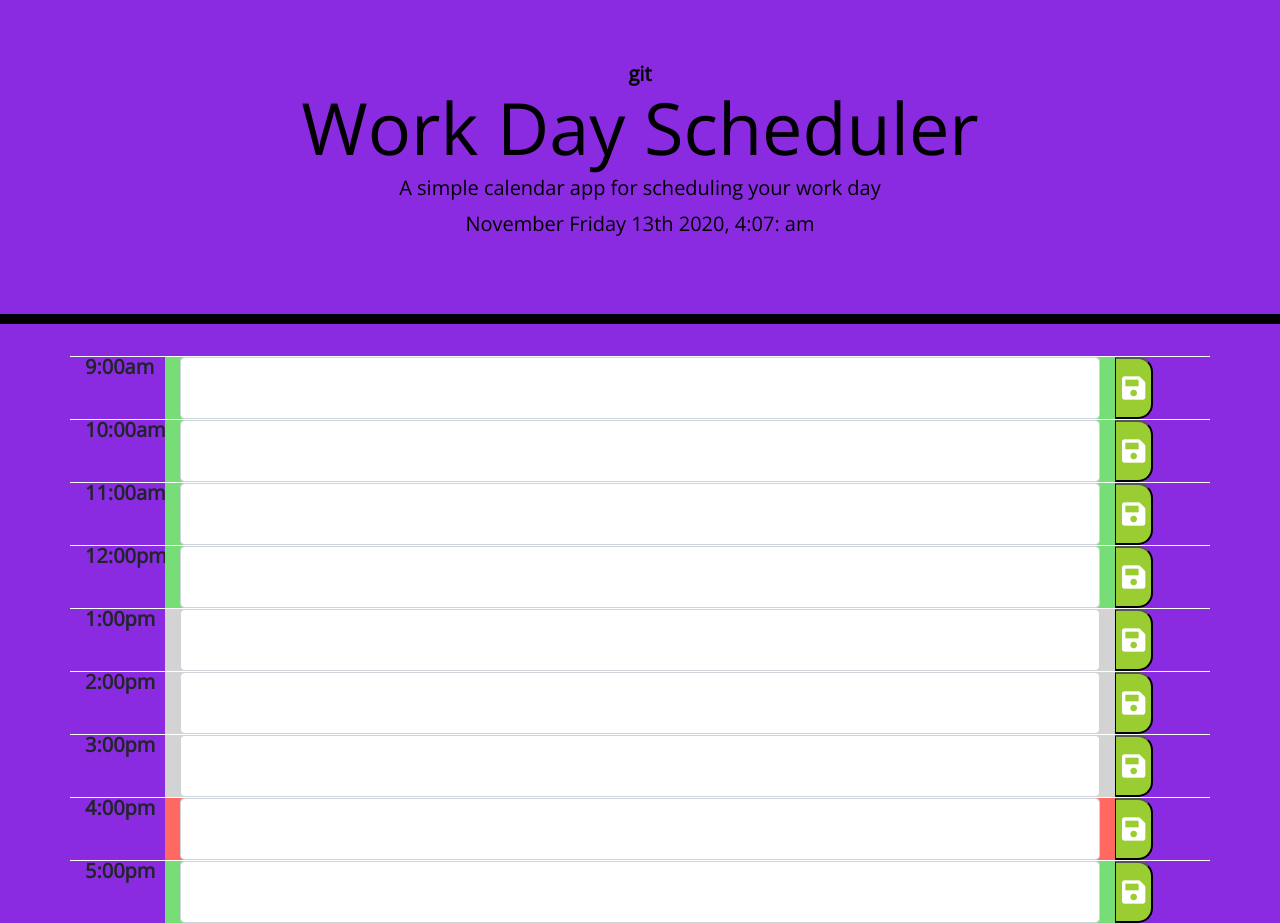
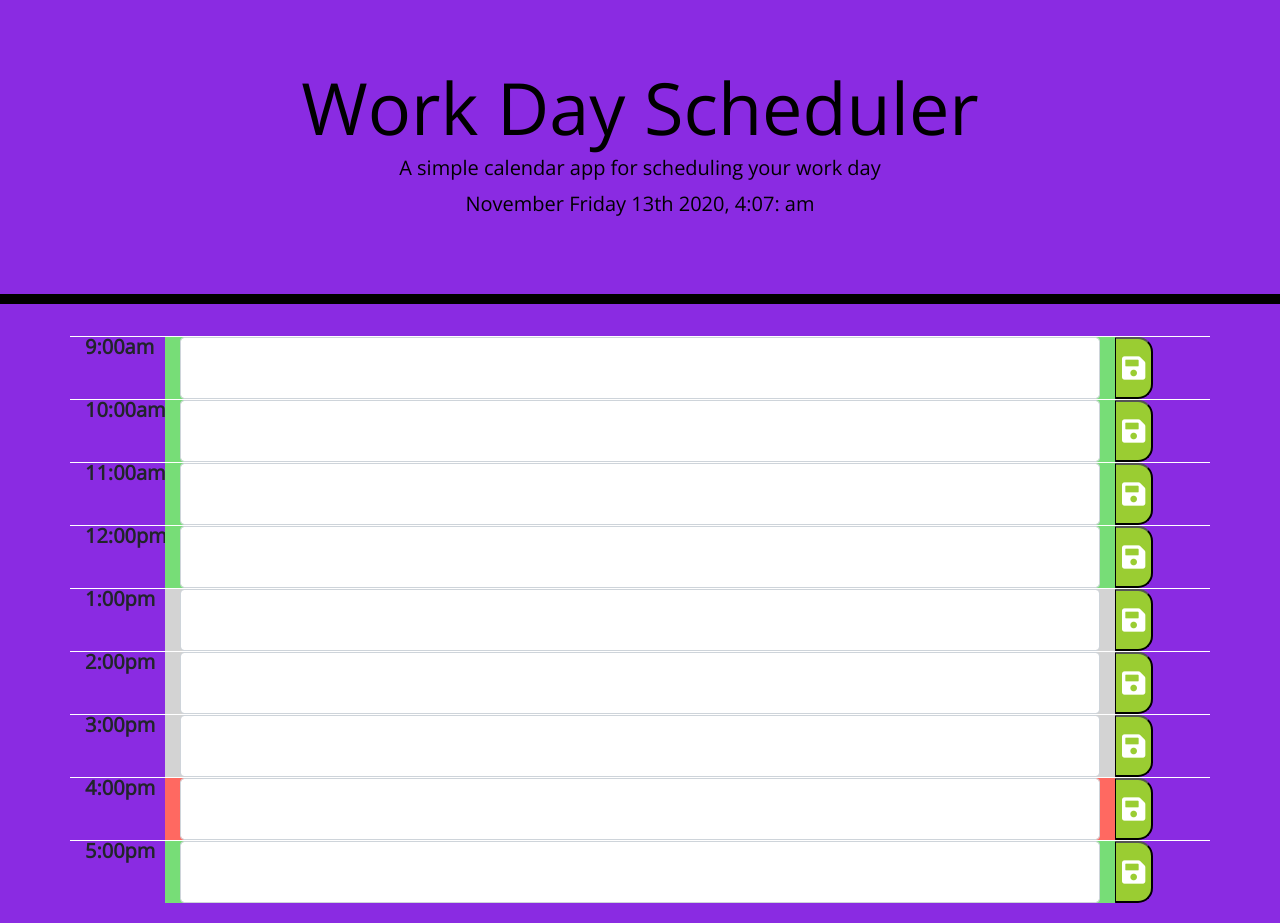
Before and after one commit to DaniCutler/dailyplanner, a plain HTML site: page index.html in a window 1280 px wide. Drawn offline with nearby package versions, Linux system fonts and the light colour scheme.

Commit message:
Add files via upload

```diff
--- a/index.html
+++ b/index.html
@@ -23,7 +23,7 @@
   </head>
 
   <body>
-    <header class="jumbotron">git
+    <header class="jumbotron">
       <h1 class="display-3">Work Day Scheduler</h1>
       <p class="lead">A simple calendar app for scheduling your work day</p>
       <p id="currentDay" class="lead"></p>
```
